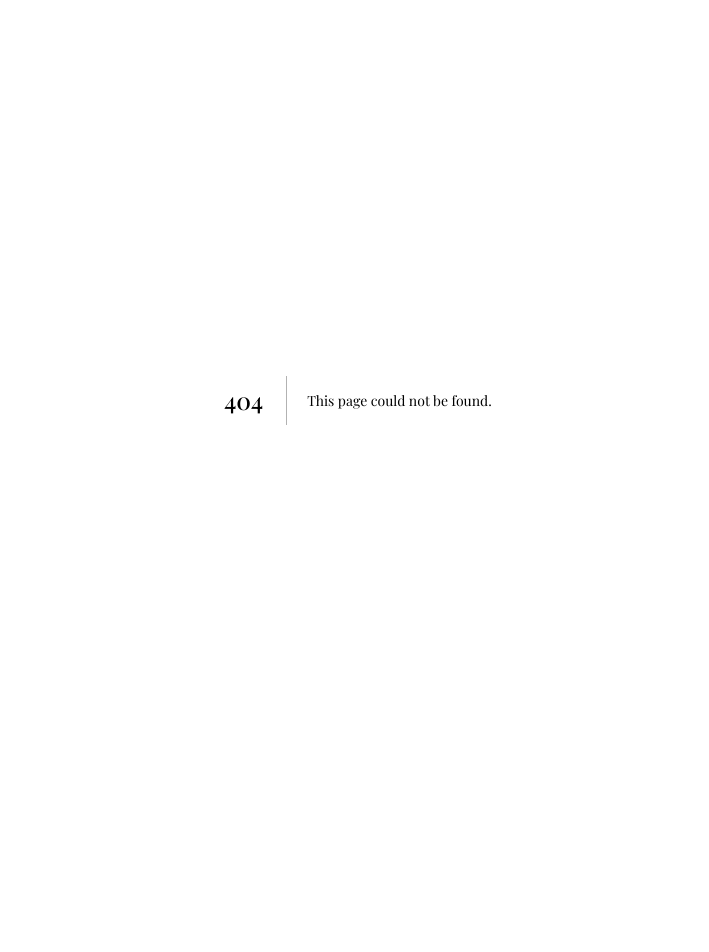
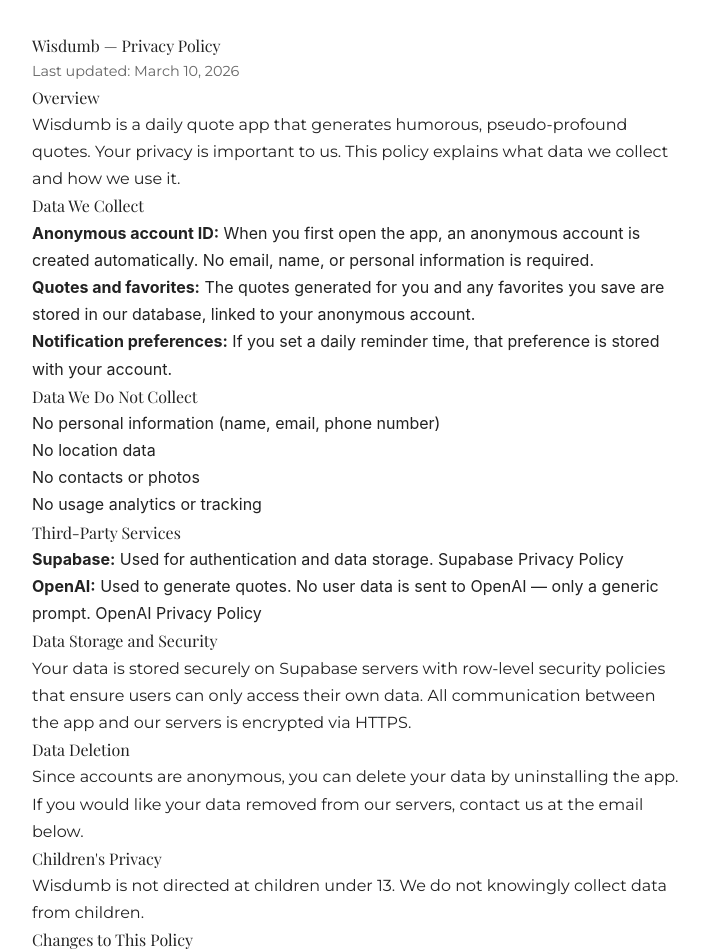
Before and after one commit to D-Aldana/dusty-the-dev, a Next.js app: page /privacy-policy in a window 1280 px wide. Before the commit this address had no page. Shown: the top 952 px of the page, without its empty margins (282-991 px from the left). Before the commit the page ends 800 px from the top, so only its background shows below. Built offline with nearby package versions, Linux system fonts and the light colour scheme.

Commit message:
feat(pricacy): add privacy policy

```diff
--- /dev/null
+++ b/app/privacy-policy/page.js
@@ -0,0 +1,51 @@
+export const metadata = {
+  title: "Wisdumb — Privacy Policy",
+};
+
+export default function PrivacyPolicy() {
+  return (
+    <main style={{ maxWidth: 700, margin: "0 auto", padding: "2rem 1.5rem", lineHeight: 1.7, color: "#222", fontFamily: "-apple-system, BlinkMacSystemFont, 'Segoe UI', Roboto, sans-serif" }}>
+      <h1>Wisdumb — Privacy Policy</h1>
+      <p style={{ color: "#666", fontSize: "0.9rem" }}>Last updated: March 10, 2026</p>
+
+      <h2>Overview</h2>
+      <p>Wisdumb is a daily quote app that generates humorous, pseudo-profound quotes. Your privacy is important to us. This policy explains what data we collect and how we use it.</p>
+
+      <h2>Data We Collect</h2>
+      <ul>
+        <li><strong>Anonymous account ID:</strong> When you first open the app, an anonymous account is created automatically. No email, name, or personal information is required.</li>
+        <li><strong>Quotes and favorites:</strong> The quotes generated for you and any favorites you save are stored in our database, linked to your anonymous account.</li>
+        <li><strong>Notification preferences:</strong> If you set a daily reminder time, that preference is stored with your account.</li>
+      </ul>
+
+      <h2>Data We Do Not Collect</h2>
+      <ul>
+        <li>No personal information (name, email, phone number)</li>
+        <li>No location data</li>
+        <li>No contacts or photos</li>
+        <li>No usage analytics or tracking</li>
+      </ul>
+
+      <h2>Third-Party Services</h2>
+      <ul>
+        <li><strong>Supabase:</strong> Used for authentication and data storage. <a href="https://supabase.com/privacy">Supabase Privacy Policy</a></li>
+        <li><strong>OpenAI:</strong> Used to generate quotes. No user data is sent to OpenAI — only a generic prompt. <a href="https://openai.com/privacy">OpenAI Privacy Policy</a></li>
+      </ul>
+
+      <h2>Data Storage and Security</h2>
+      <p>Your data is stored securely on Supabase servers with row-level security policies that ensure users can only access their own data. All communication between the app and our servers is encrypted via HTTPS.</p>
+
+      <h2>Data Deletion</h2>
+      <p>Since accounts are anonymous, you can delete your data by uninstalling the app. If you would like your data removed from our servers, contact us at the email below.</p>
+
+      <h2>Children&apos;s Privacy</h2>
+      <p>Wisdumb is not directed at children under 13. We do not knowingly collect data from children.</p>
+
+      <h2>Changes to This Policy</h2>
+      <p>We may update this policy from time to time. Changes will be reflected on this page with an updated date.</p>
+
+      <h2>Contact</h2>
+      <p>If you have questions about this privacy policy, contact us at <a href="mailto:dustin.j.aldana@gmail.com">dustin.j.aldana@gmail.com</a>.</p>
+    </main>
+  );
+}
```
